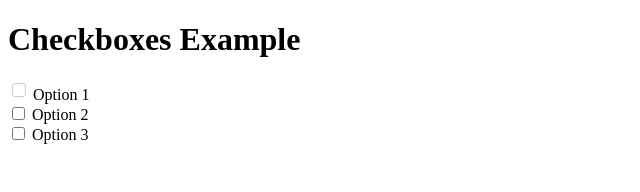
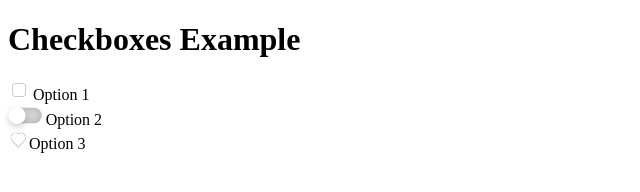
Before and after one commit to mattmcnee/css-checkboxes, a plain HTML site: page index.html in a window 1280 px wide. Shown: the whole page, without its empty margins (0-640 px from the left). Drawn offline with Linux system fonts and the light colour scheme.

Commit message:
added heart and toggle

```diff
--- a/index.html
+++ b/index.html
@@ -13,10 +13,10 @@
             <input type="checkbox" id="checkbox1" name="option1" value="Option 1" class="checkbox-check"> Option 1
         </label><br>
         <label for="checkbox2">
-            <input type="checkbox" id="checkbox2" name="option2" value="Option 2"> Option 2
+            <input type="checkbox" id="checkbox2" name="option2" value="Option 2" class="checkbox-toggle"> Option 2
         </label><br>
         <label for="checkbox3">
-            <input type="checkbox" id="checkbox3" name="option3" value="Option 3"> Option 3
+            <input type="checkbox" id="checkbox3" name="option3" value="Option 3" class="checkbox-heart"> Option 3
         </label><br>
     </form>
 </body>
--- a/styles.css
+++ b/styles.css
@@ -46,3 +46,93 @@ input:checked[type="checkbox"].checkbox-check:before{
 input:checked[type="checkbox"].checkbox-check:after{
   opacity: 1;
 }
+
+
+input[type="checkbox"].checkbox-toggle{
+  margin-top: 0.35em;
+  position: relative;
+  width: 2em;
+  height: 1em;
+  appearance: none;
+  background: lightgrey;
+  outline: none;
+  border-radius: .5em;
+  box-shadow: inset 0 0 5px rgba(0, 0, 0, .2);
+  transition: .5s;
+  transform: scale(1.2);
+}
+input:checked[type="checkbox"].checkbox-toggle{
+  background: lightblue;
+}
+input[type="checkbox"].checkbox-toggle:before{
+  content: '';
+  position: absolute;
+  width: 1em;
+  height: 1em;
+  border-radius: 0.5em;
+  top: 0;
+  left: 0;
+  background: white;
+  transform: scale(1.1);
+  box-shadow: 0 2px 5px rgba(0, 0, 0, 0.2);
+  transition: .5s;
+}
+input:checked[type="checkbox"].checkbox-toggle:before{
+  left: 1em;
+}
+
+input[type="checkbox"].checkbox-heart {
+  appearance: none;
+  height: 14px;
+  width: 10px;
+  background-color: white;
+  border-radius: 0px;
+  position: relative;
+  border-radius: 0px;
+  border: 1px solid #ccc;
+  border-top-left-radius: 10px;
+  border-top-right-radius: 10px;
+  border-bottom-right-radius: 5px;
+  transform: rotateZ(-45deg);
+  background-color: white;
+}
+
+input:checked[type="checkbox"].checkbox-heart{
+  background-color: lightblue;
+}
+
+input[type="checkbox"].checkbox-heart:before{
+  content: '';
+  position: absolute;
+  width: 8px;
+  height: 12px;
+  top: 0;
+  left: 0;
+  border-radius: 0px;
+  border-top-left-radius: 10px;
+  border-top-right-radius: 10px;
+  background-color: white;
+}
+
+input[type="checkbox"].checkbox-heart:after{
+  content: '';
+  position: absolute;
+  width: 8px;
+  height: 12px;
+  top: 1px;
+  left: 1px;
+  border-radius: 0px;
+  border: 1px solid #ccc;
+  border-top-left-radius: 10px;
+  border-top-right-radius: 10px;
+  border-bottom-left-radius: 5px;
+  z-index: -1;
+  transform: rotateZ(90deg);
+  background-color: white;
+}
+
+input:checked[type="checkbox"].checkbox-heart,
+input:checked[type="checkbox"].checkbox-heart:before,
+input:checked[type="checkbox"].checkbox-heart:after{
+  background-color: lightblue;
+}
```
